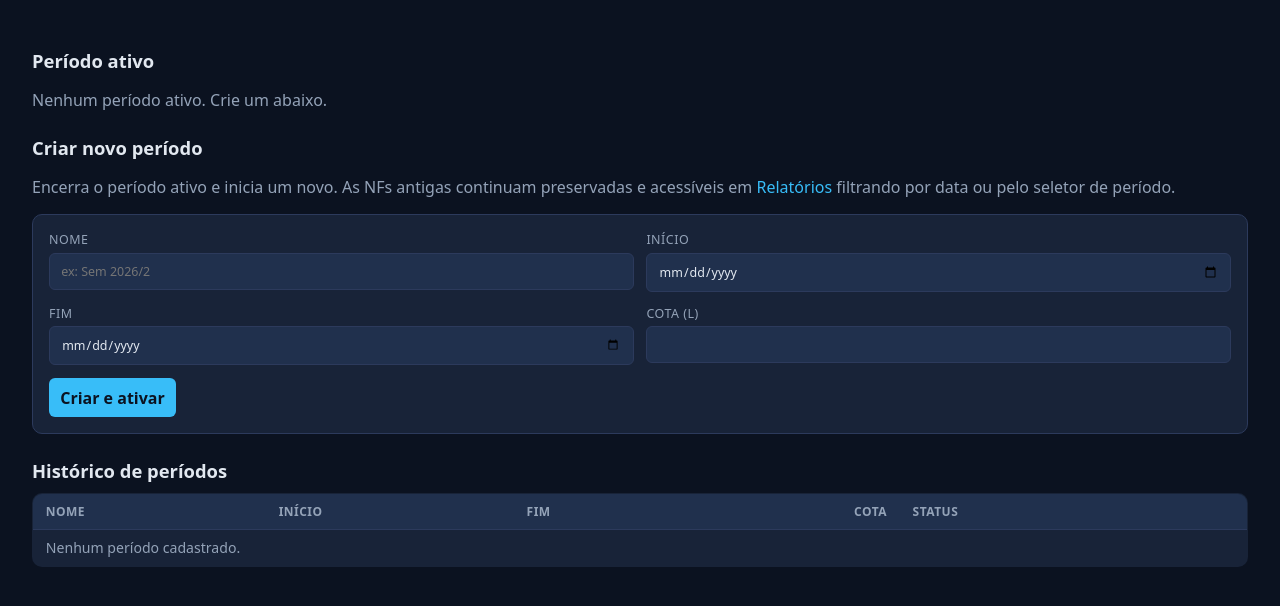
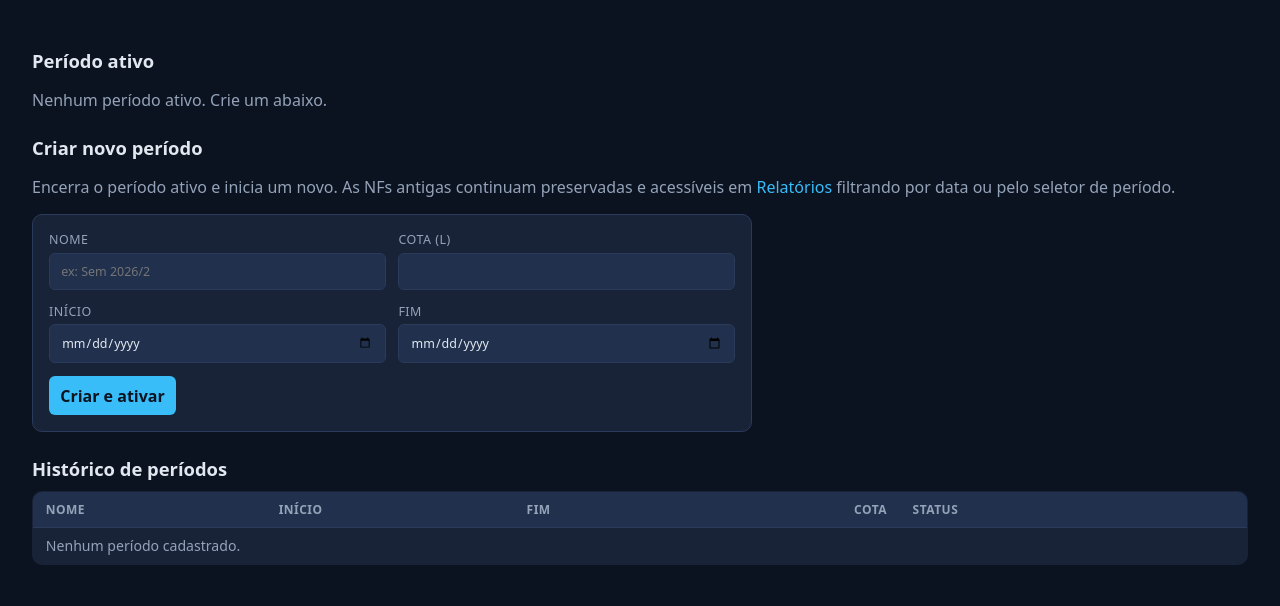
Before and after one commit to caicrangel/claude_code, a FastAPI app: page /configuracao in a window 1280 px wide. Shown: the part 59-665 px from the top of the page. Run offline with FastAPI, Linux system fonts and the light colour scheme; the visitor is signed in with stand-in values (Sample User, id 1); parts of the project's set-up code (start-up, migrations or seed data) failed here and were passed over.

Commit message:
Compactar formulário de criação de período
Reordena campos para Nome|Cota na primeira linha e Início|Fim na segunda
(datas próximas). Adiciona .grid-form com max-width 720px para evitar
inputs muito largos em telas grandes.

```diff
--- a/app/static/app.css
+++ b/app/static/app.css
@@ -279,3 +279,4 @@ td.acoes form:last-child { margin-right: 0; }
               font-size: 0.78rem; color: var(--muted); text-transform: uppercase;
               letter-spacing: 0.04em; }
 .grid button { grid-column: span 2; justify-self: start; }
+.grid-form { max-width: 720px; }
--- a/app/templates/base.html
+++ b/app/templates/base.html
@@ -4,7 +4,7 @@
   <meta charset="utf-8">
   <meta name="viewport" content="width=device-width, initial-scale=1">
   <title>{% block title %}Cota Diesel{% endblock %}</title>
-  <link rel="stylesheet" href="/static/app.css?v=6">
+  <link rel="stylesheet" href="/static/app.css?v=7">
   <script>
     // tema aplicado antes da pintura para evitar flash
     (function(){
--- a/app/templates/configuracao.html
+++ b/app/templates/configuracao.html
@@ -23,11 +23,11 @@
     <h2>Criar novo período</h2>
     <p class="muted">Encerra o período ativo e inicia um novo. As NFs antigas continuam preservadas e
        acessíveis em <a href="/relatorios">Relatórios</a> filtrando por data ou pelo seletor de período.</p>
-    <form method="post" action="/configuracao/novo" class="grid">
+    <form method="post" action="/configuracao/novo" class="grid grid-form">
       <label>Nome <input name="nome" required placeholder="ex: Sem 2026/2"></label>
+      <label>Cota (L) <input name="cota_litros" type="number" step="0.001" required></label>
       <label>Início <input name="inicio" type="date" required></label>
       <label>Fim <input name="fim" type="date" required></label>
-      <label>Cota (L) <input name="cota_litros" type="number" step="0.001" required></label>
       <button type="submit">Criar e ativar</button>
     </form>
   </section>
```
